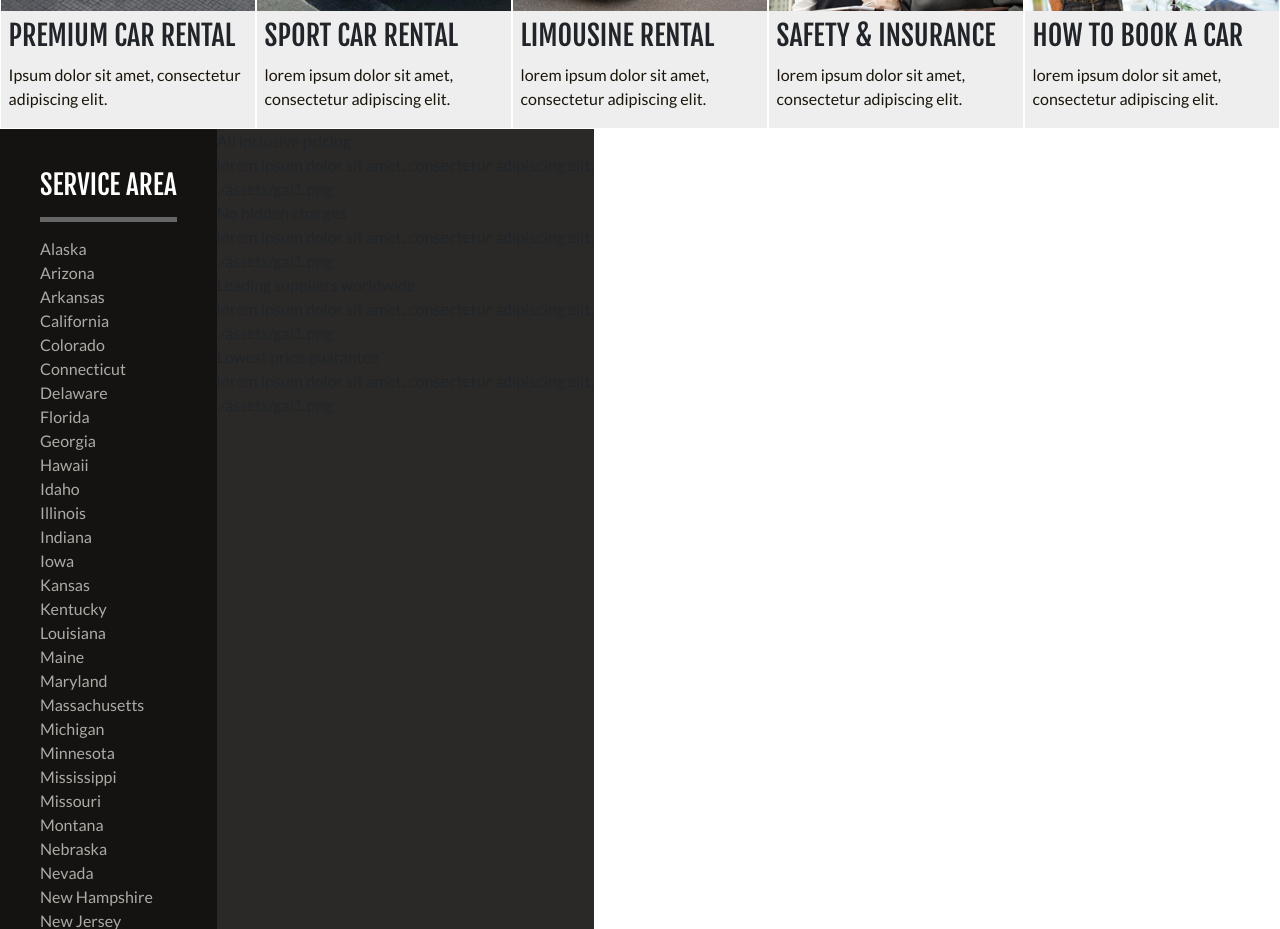
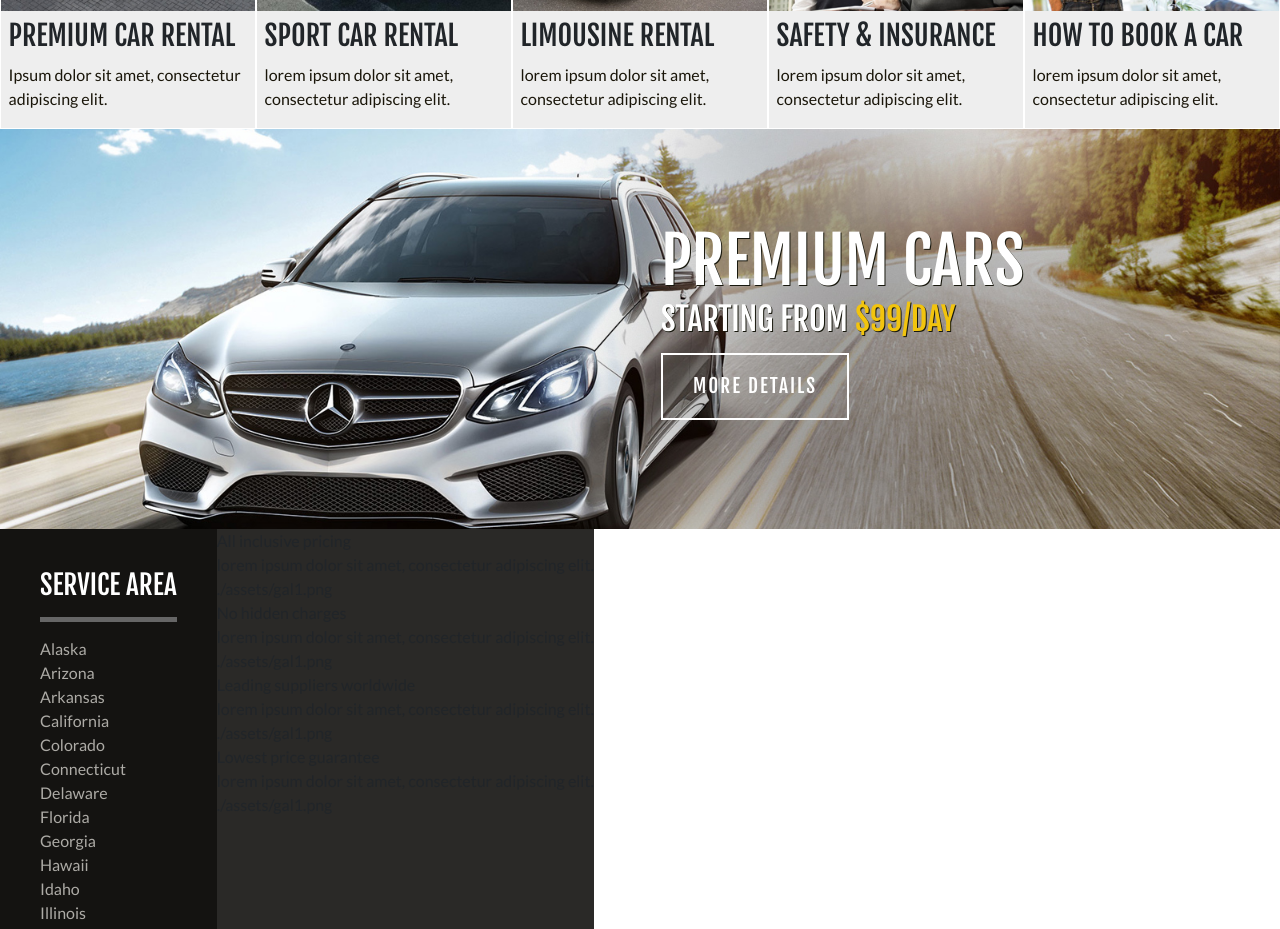
Before and after one commit to MayconPCampos/Rent-a-car, a React (Create React App) app: page / in a window 1280 px wide. Shown: the part 1440-2369 px from the top of the page. Built offline with nearby package versions, Linux system fonts and the light colour scheme.

Commit message:
Added banner component into home page

```diff
--- a/src/components/pages/Home.jsx
+++ b/src/components/pages/Home.jsx
@@ -4,6 +4,7 @@ import Footer from "../templates/Footer";
 import Hero from "../molecules/Hero";
 import Cards from "../templates/Cards";
 import ServiceArea from "../templates/ServiceArea";
+import Banner from "../molecules/Banner";
 
 const Home = () => {
   return (
@@ -12,6 +13,7 @@ const Home = () => {
       <Hero />
       <Description />
       <Cards />
+      <Banner />
       <ServiceArea />
       <Footer />
     </>
```
